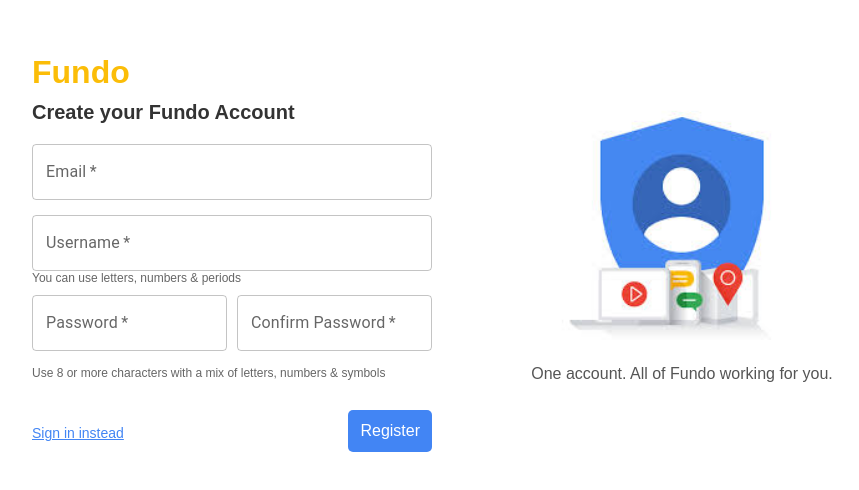
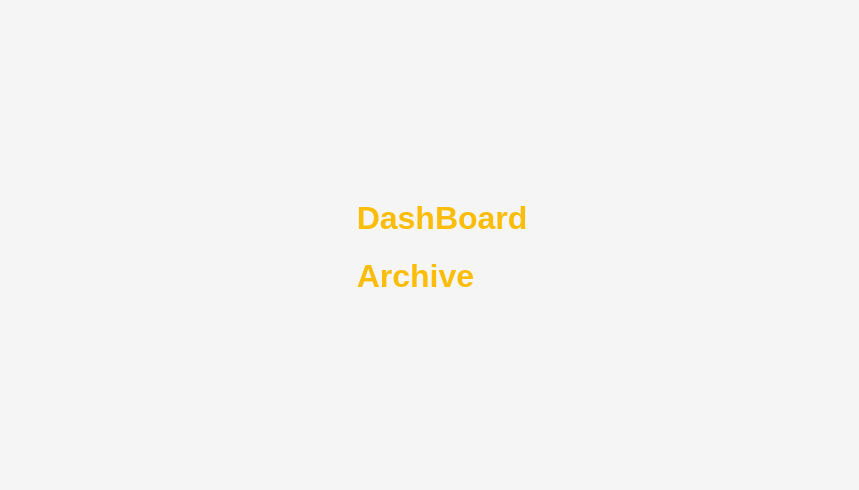
Before and after one commit to KeshavWanjale/Fundo-Notes-ReactJs, a React (Create React App) app in the folder fundo-notes/: page /dashboard/archive in a window 1280 px wide. Shown: the part 158-648 px from the top of the page, without its empty margins (198-1057 px from the left). Built offline with nearby package versions, Linux system fonts and the light colour scheme.

Commit message:
[Keshav] ADD: Implimented routing using react-router-dom library

```diff
--- a/fundo-notes/package.json
+++ b/fundo-notes/package.json
@@ -12,6 +12,7 @@
     "axios": "^1.7.9",
     "react": "^18.3.1",
     "react-dom": "^18.3.1",
+    "react-router-dom": "^7.0.2",
     "react-scripts": "5.0.1",
     "web-vitals": "^2.1.4"
   },
--- a/fundo-notes/src/App.js
+++ b/fundo-notes/src/App.js
@@ -1,13 +1,9 @@
-import logo from './logo.svg';
-// import './App.css';
-import Login from './components/login/Login';
-import Register from './components/register/Register';
+import RoutingModule from './RoutingModule'
 
 function App() {
   return (
     <div className="App">
-      {/* <Login/> */}
-      <Register/>
+      <RoutingModule/>
     </div>
   );
 }
--- /dev/null
+++ b/fundo-notes/src/RoutingModule.js
@@ -0,0 +1,51 @@
+import React from "react";
+import {createBrowserRouter, RouterProvider} from "react-router-dom"
+import Login from "./components/login/Login"
+import Register from "./components/register/Register"
+import DashboardContainer from "./components/dashboardContainer/DashboardContainer";
+import NotesContainer from "./components/notesContainer/NotesContainer";
+import ArchiveContainer from "./components/archiveContainer/ArchiveContainer";
+import TrashContainer from "./components/trashContainer/TrashContainer";
+
+
+function RoutingModule(){
+    const routes = createBrowserRouter([
+        {
+            'path': 'register',
+            'element': <Register/>
+        },
+
+        {
+            'path': 'login',
+            'element': <Login/>
+        },
+
+        {
+            'path': 'dashboard',
+            'element': <DashboardContainer/>,
+            'children': [
+                {
+                    path: "notes",
+                    element: <NotesContainer />,
+                },
+                {
+                    path: "archive",
+                    element: <ArchiveContainer />,
+                },
+                {
+                    path: "trash",
+                    element: <TrashContainer />,
+                }
+            ]
+
+        }
+
+
+    ])
+
+    return (
+        <RouterProvider router={routes}/>
+    )
+};
+
+export default RoutingModule
--- /dev/null
+++ b/fundo-notes/src/components/archiveContainer/ArchiveContainer.jsx
@@ -0,0 +1,9 @@
+import React from 'react'
+
+export default function ArchiveContainer() {
+  return (
+    <div>
+      <h1>Archive</h1>
+    </div>
+  )
+}
--- /dev/null
+++ b/fundo-notes/src/components/dashboardContainer/DashboardContainer.jsx
@@ -0,0 +1,12 @@
+import React from 'react'
+import { Outlet } from 'react-router-dom';
+
+
+export default function DashboardContainer() {
+  return (
+    <div>
+      <h1>DashBoard</h1>
+      <Outlet/>
+    </div>
+  )
+}
--- a/fundo-notes/src/components/login/Login.jsx
+++ b/fundo-notes/src/components/login/Login.jsx
@@ -2,14 +2,17 @@
 import "./Login.css";
 import TextField from '@mui/material/TextField';
 import { LoginApiCall } from '../../utils/Apis';
+import { useNavigate } from "react-router-dom";
 
 export default function Login() {
   const [email, setEmail] = useState('');
   const [password, setPassword] = useState('');
   const [error, setError] = useState('');
+  const navigate = useNavigate();
 
   const handleLogin = (e) => {
     e.preventDefault();
+
 
     const emailRegex = /^[^\s@]+@[^\s@]+\.[^\s@]+$/;
     if (!emailRegex.test(email)) {
@@ -23,6 +26,7 @@
       .then((response) => {
         console.log('Login successful:', response);
         alert('Login successful');
+        navigate("/dashboard")
       })
       .catch((err) => {
         console.error('Login error:', err);
@@ -67,7 +71,7 @@
               <a href="#">Forgot password</a>
             </div>
             <div className="login-bottom-links">
-              <a href="register.html" className="login-create-account">Create account</a>
+              <a href="#" className="login-create-account" onClick={()=> navigate('/register')}>Create account</a>
               <button type="submit" className="login-btn">
                 Login
               </button>
--- /dev/null
+++ b/fundo-notes/src/components/notesContainer/NotesContainer.jsx
@@ -0,0 +1,9 @@
+import React from 'react'
+
+export default function NotesContainer() {
+  return (
+    <div>
+      <h1>Notes</h1>
+    </div>
+  )
+}
--- a/fundo-notes/src/components/register/Register.jsx
+++ b/fundo-notes/src/components/register/Register.jsx
@@ -3,6 +3,7 @@
 import TextField from '@mui/material/TextField';
 import RegisterImage from '../../assets/register.jpg';
 import { RegisterApiCall } from '../../utils/Apis';
+import { useNavigate } from "react-router-dom";
 
 export default function Register() {
   const [email, setEmail] = useState('');
@@ -10,6 +11,7 @@
   const [password, setPassword] = useState('');
   const [confirmPassword, setConfirmPassword] = useState('');
   const [errors, setErrors] = useState({});
+  const navigate = useNavigate()
 
   const validateEmail = (email) => /^[^\s@]+@[^\s@]+\.[^\s@]+$/.test(email);
 
@@ -119,7 +121,7 @@
             <small>Use 8 or more characters with a mix of letters, numbers & symbols</small>
 
             <div className="register-bottom-links">
-              <a href="login.html" className="signin-link">
+              <a href="#" className="signin-link" onClick={()=> navigate("/login")}>
                 Sign in instead
               </a>
               <button type="submit" className="register-btn">
--- /dev/null
+++ b/fundo-notes/src/components/trashContainer/TrashContainer.jsx
@@ -0,0 +1,9 @@
+import React from 'react'
+
+export default function TrashContainer() {
+  return (
+    <div>
+      <h1>Trash</h1>
+    </div>
+  )
+}
```
Also changed, not shown: fundo-notes/src/components/noteCards/NoteCards.jsx (added, +9 -0 lines), 1 other file (tests, documents, lock files or other folders).
